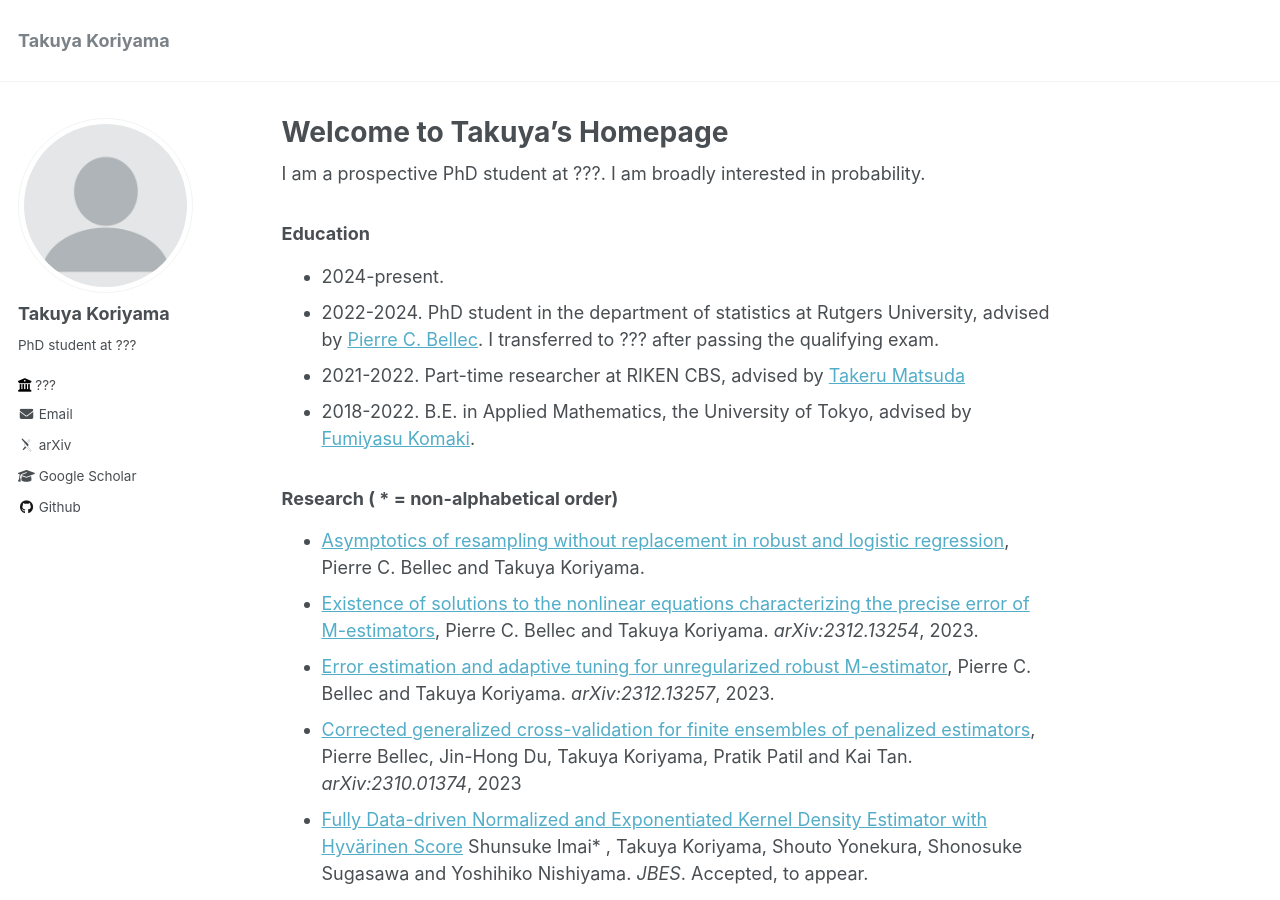
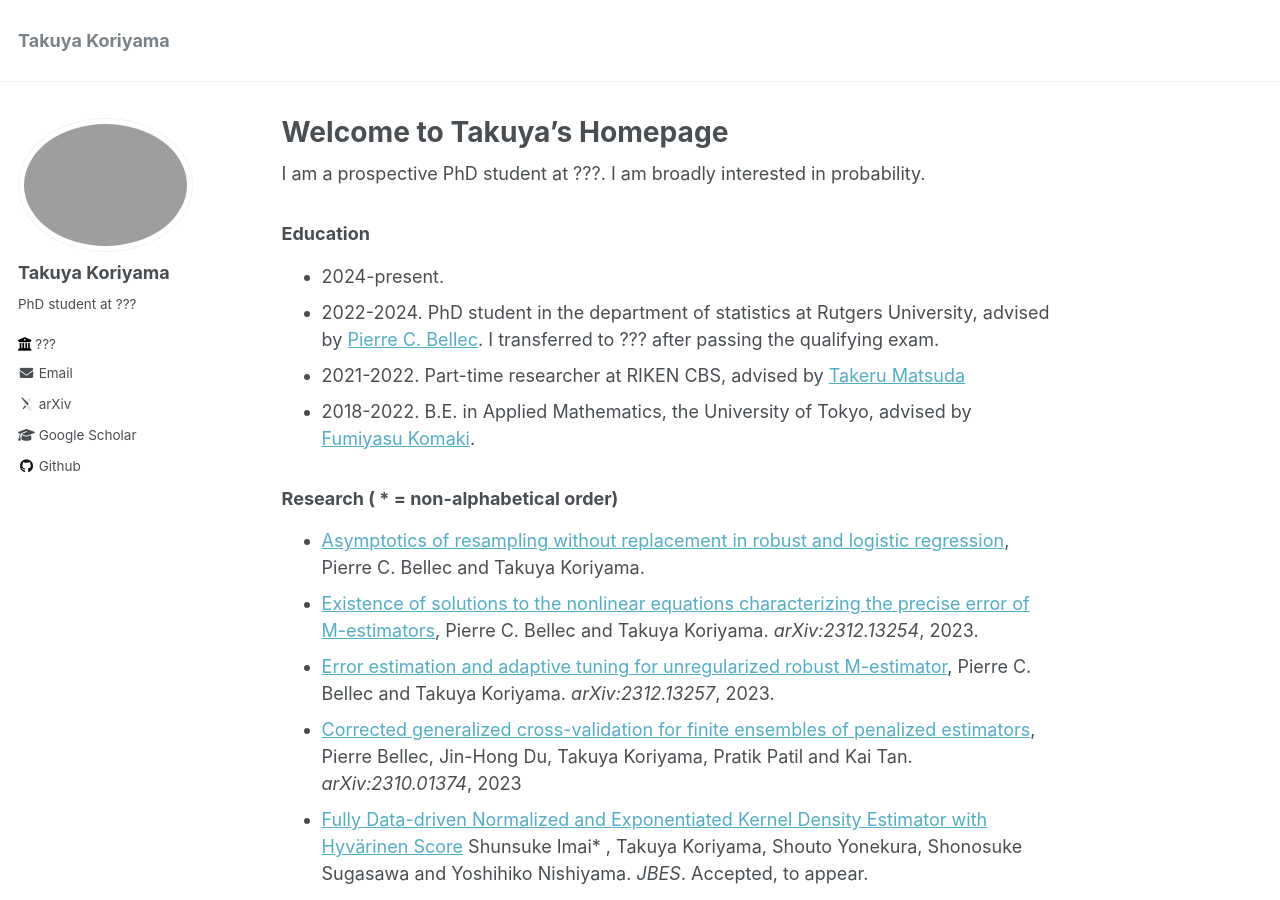
Before and after one commit to TakuyaKoriyama/takuyakoriyama.github.io, a Jekyll site: the page built from _pages/about.md, in a window 1280 px wide and 900 px high. Built offline with Jekyll 4.4.1, drawn with Linux system fonts in a browser that asks for light colours; some web fonts are replaced.

Commit message:
update face figure

```diff
--- a/_config.yml
+++ b/_config.yml
@@ -21,7 +21,7 @@ repository               : "TakuyaKoriyama/takuyakoriyama.github.io"
 #               Additional customization can be done by editing /_includes/author-profile.html
 author:
   # Biographic information
-  avatar           : "profile.png"
+  avatar           : "profile_2.png"
   name             : "Takuya Koriyama"
   pronouns         : # example: "she/her"
   bio              : "PhD student at ???"
```
Also changed, not shown: 1 other file.
